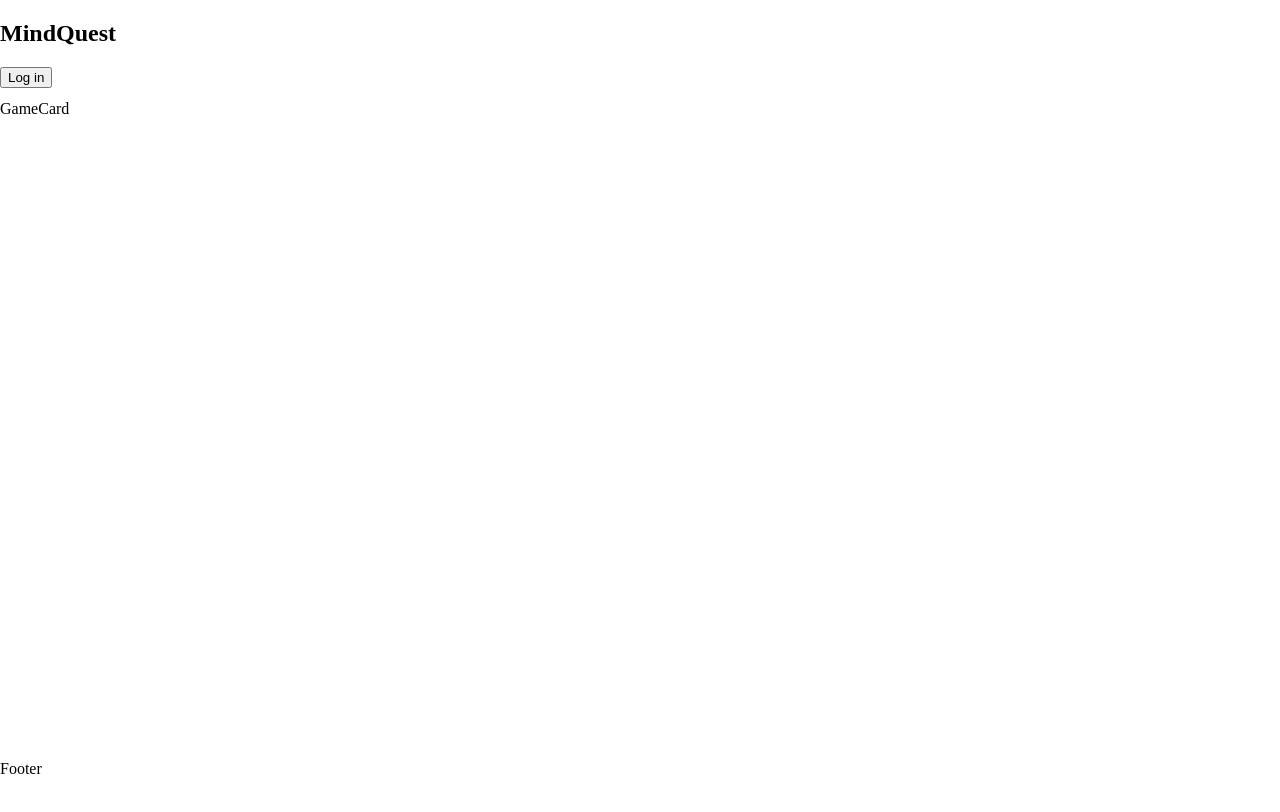
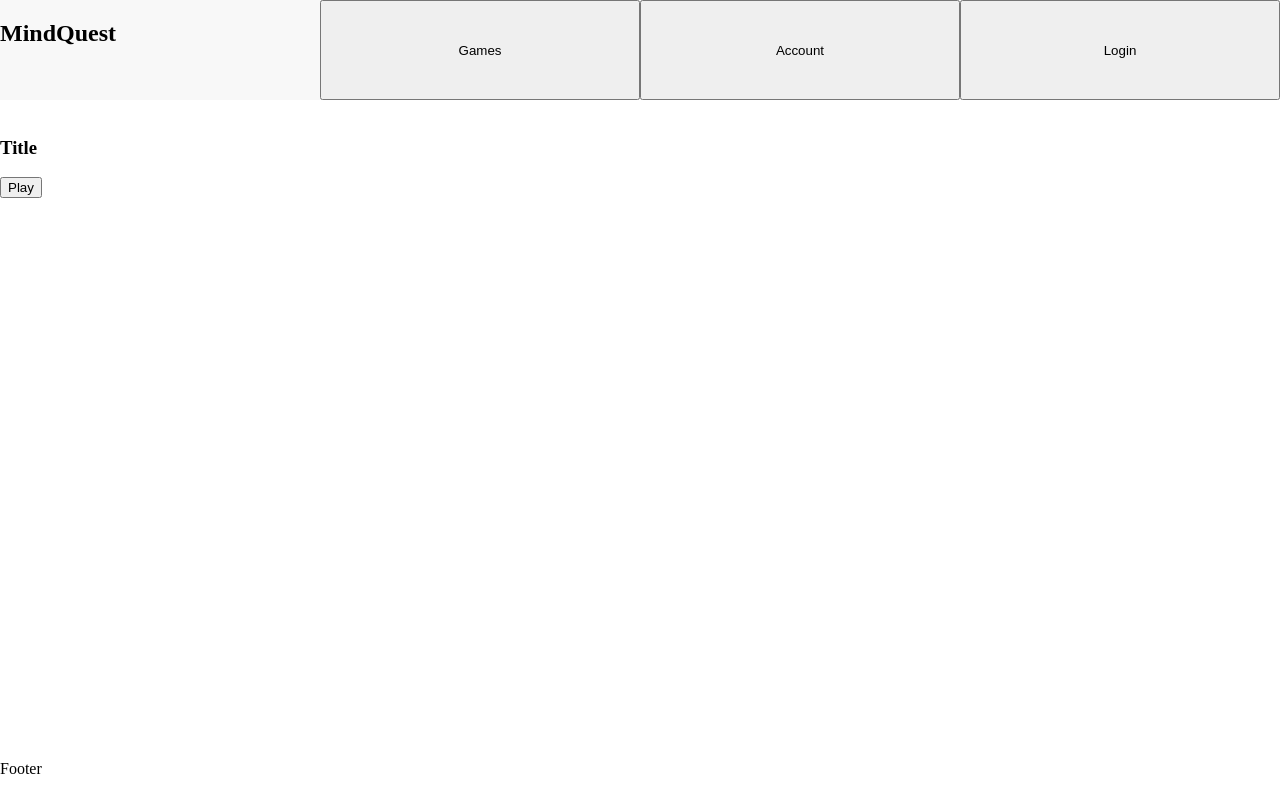
Before and after one commit to yanakolajara/mindquest-frontend, a React (Create React App) app: page / in a window 1280 px wide. Shown: the top 812 px of the page. Built offline with nearby package versions, Linux system fonts and the light colour scheme.

Commit message:
navbar orientation

```diff
--- /dev/null
+++ b/src/components/Navbar/Navbar.scss
@@ -0,0 +1,5 @@
+.navbar {
+  background-color: rgba(128, 128, 128, 0.059);
+  display: grid;
+  grid-template-columns: 25% 25% 25% 25%;
+}
--- a/src/components/Navbar/Navbar.tsx
+++ b/src/components/Navbar/Navbar.tsx
@@ -1,12 +1,15 @@
 import React from 'react';
+import './Navbar.scss';
 
 type Props = {};
 
 export default function Navbar(props: Props): JSX.Element {
   return (
     <nav className='navbar'>
-      <h1>MindQuest</h1>
-      <button>Log in</button>
+      <h1 className='navbar__logo'>MindQuest</h1>
+      <button className='navbar__games-btn'>Games</button>
+      <button className='navbar__account-btn'>Account</button>
+      <button className='navbar__login-btn'>Login</button>
     </nav>
   );
 }
--- a/src/routes/Home/GameCard.tsx
+++ b/src/routes/Home/GameCard.tsx
@@ -3,5 +3,12 @@ import React from 'react';
 type Props = {};
 
 export default function GameCard(props: Props) {
-  return <div>GameCard</div>;
+  return (
+    <div>
+      <img src='' alt='' />
+      <h3 className='gamecard__title'>Title</h3>
+      <div className='gamecard__info'></div>
+      <button className='gamecard__play-btn'>Play</button>
+    </div>
+  );
 }
```
Also changed, not shown: src/components/Cta/Cta.tsx (added, +7 -0 lines).
